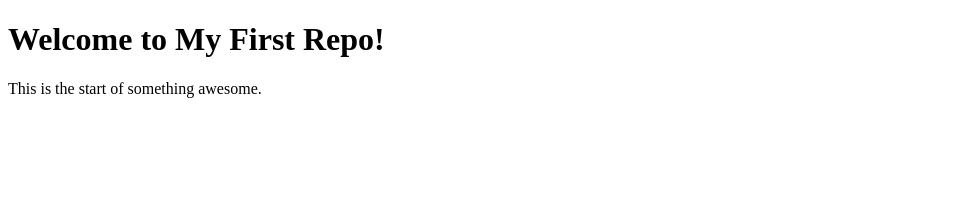
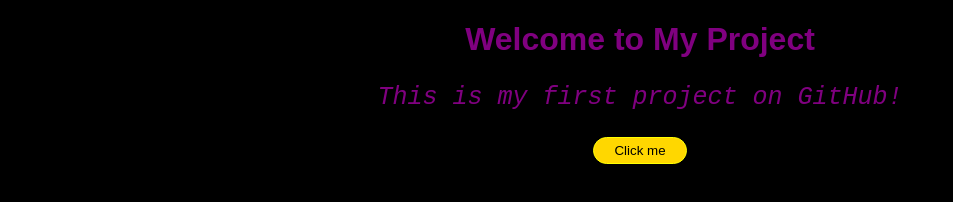
Before and after one commit to Kitty-777/first-repo, a plain HTML site: page index.html in a window 1280 px wide. Shown: the whole page, without its empty margins (0-953 px from the left). Drawn offline with Linux system fonts and the light colour scheme.

Commit message:
Initial commit to landing page project

```diff
--- a/index.html
+++ b/index.html
@@ -3,10 +3,15 @@
 <head>
     <meta charset="UTF-8">
     <meta name="viewport" content="width=device-width, initial-scale=1.0">
-    <title>My First Repo</title>
+    <title>My First Project</title>
+    <link rel="stylesheet" href="style.css">
 </head>
 <body>
-    <h1>Welcome to My First Repo!</h1>
-    <p>This is the start of something awesome.</p>
+    <h1>Welcome to My Project</h1>
+    <p class="pr">This is my first project on GitHub!</p>
+   <button id="btn" aria-label="Click to see a message" class="button">
+    Click me</button>
+    <p id="prgph" class="btn-pr"></p>
+    <script src="script.js"></script>
 </body>
- </html>
+</html>
--- /dev/null
+++ b/script.js
@@ -0,0 +1,12 @@
+let button = document.getElementById("btn");
+let p = document.getElementById("prgph");
+
+button.addEventListener("click", showMessage);
+
+function showMessage() {
+    if (p.textContent === "") {
+        p.textContent = "Hello! This is my first project!";
+    } else {
+        p.textContent = "";
+    }
+}
--- a/style.css
+++ b/style.css
@@ -0,0 +1,44 @@
+@media (max-width: 600px) {
+  .pr {
+      font-size: 20px;
+  }
+  .btn-pr {
+      font-size: 24px;
+  }
+}
+  body {
+    font-family: Arial, sans-serif;
+    text-align: center;
+    background-color: #000 ;
+  }
+  h1 {
+    color: purple;
+  }
+  .button{
+   padding: 5px 20px;
+   border-radius: 50px;
+   background-color: gold;
+   color: black;
+   border: 1px solid yellow;
+  }
+  .button:hover {
+    background-color: darkorange;
+    cursor: pointer;
+    transition: background-color 0.3s ease;
+}
+  .pr{
+    font-family: monospace;
+    font-style: italic;
+    font-size: 25px;
+    color: purple;
+  }
+ .btn-pr{
+  font-family: 'Courier New', Courier, monospace;
+  font-style: oblique;
+  font-size: 30px;
+  font-weight: bold;
+  color: yellow;
+  padding-top: 5px;
+  padding-bottom: 5px;
+  margin-top: 5px;
+ }
```
Also changed, not shown: 1 other file.
